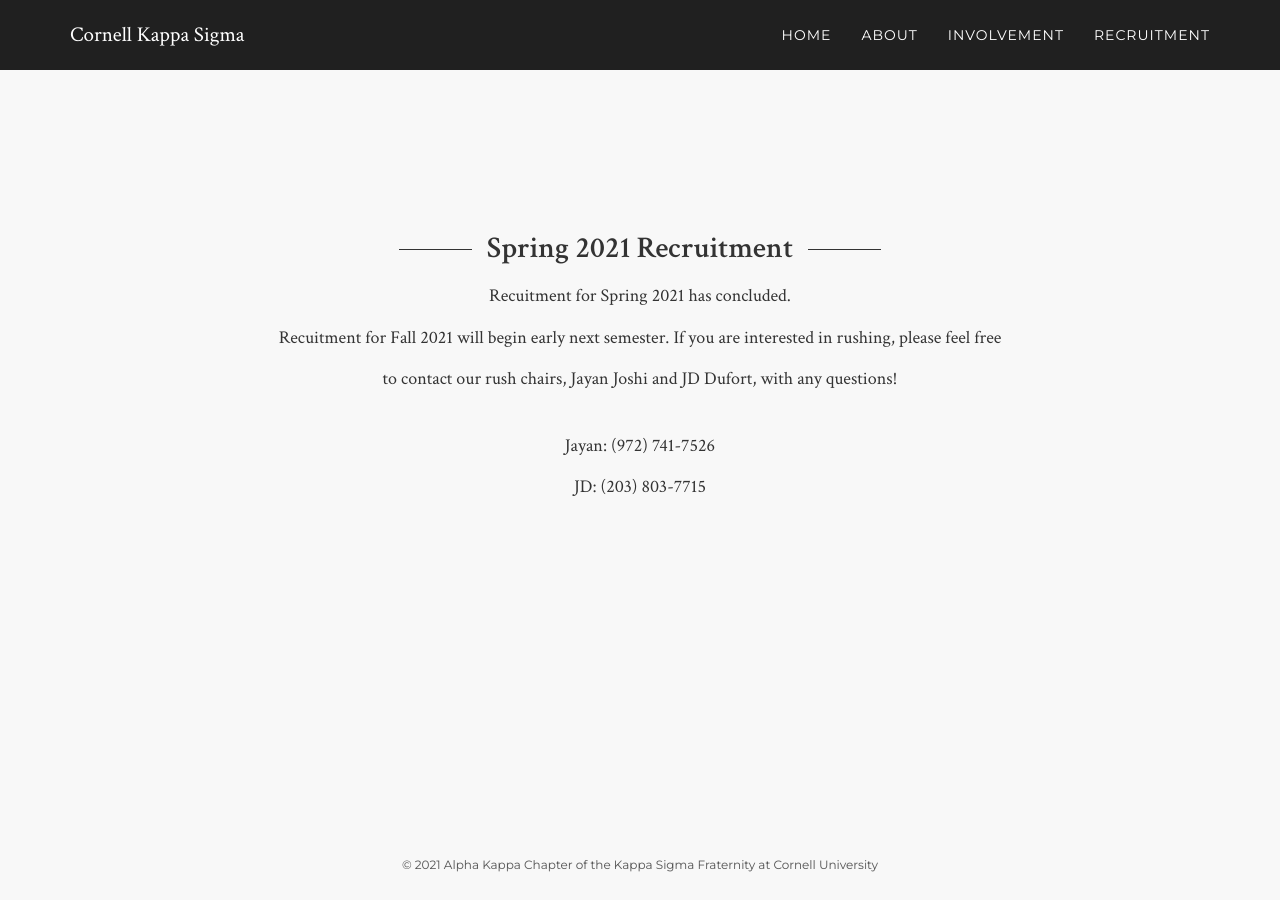
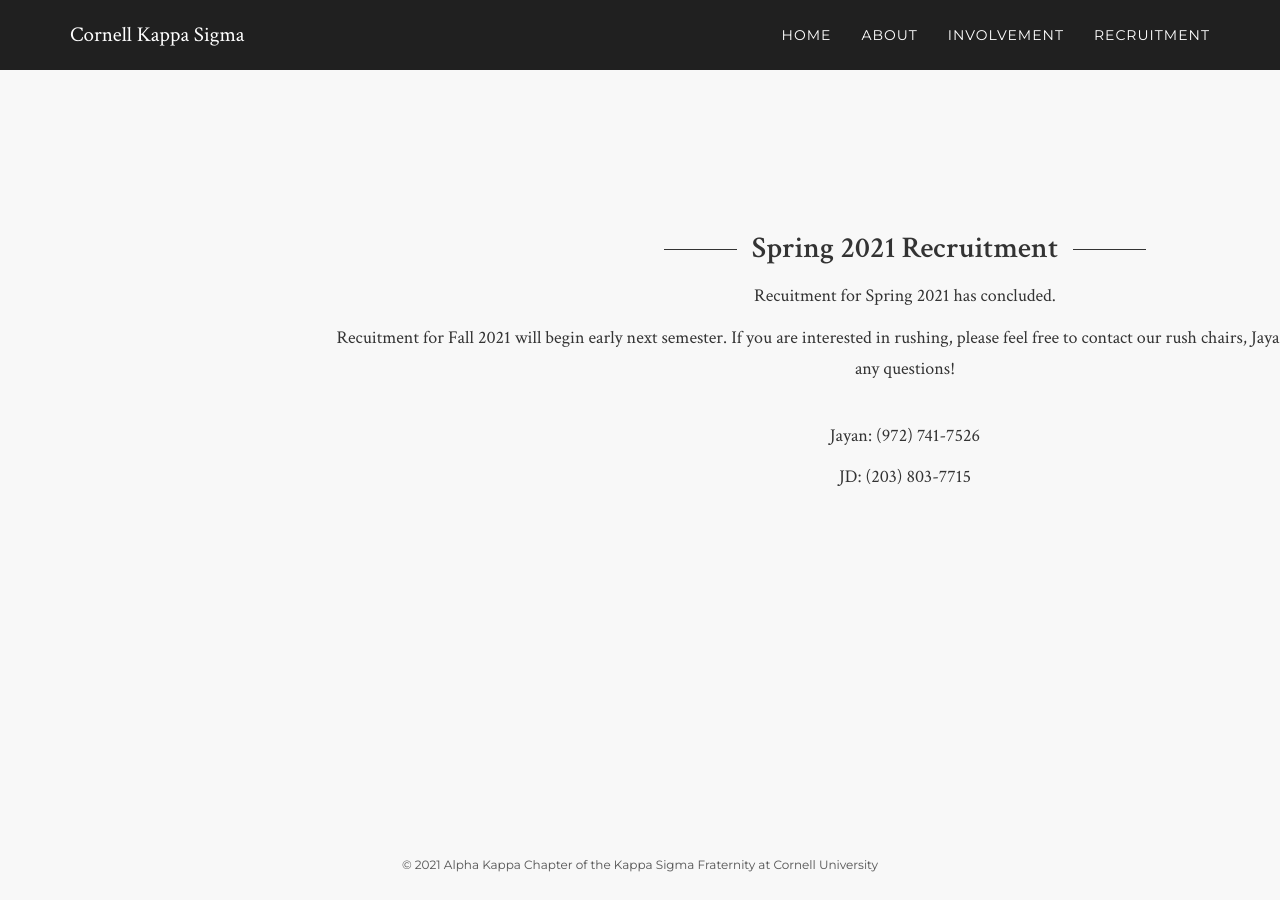
Before and after one commit to pjochillin/cornellkappasigma, a Jekyll site: the page built from recruitment/index.html, in a window 1280 px wide. Built offline with Jekyll 4.4.1, drawn with Linux system fonts in a browser that asks for light colours; nearby versions of some CDN libraries.

Commit message:
Recruitment

```diff
--- a/assets/css/style.scss
+++ b/assets/css/style.scss
@@ -256,6 +256,8 @@
   padding-top: 142px;
   text-align: center;
   font-family: Crimson Text;
+  margin-left: 25%;
+  margin-right: 25%;
 
   h3 {
     font-size: 30px;
--- a/recruitment/index.html
+++ b/recruitment/index.html
@@ -8,8 +8,7 @@
 			<h3>Spring 2021 Recruitment</h3>
 			<br>
 			<p style = 'font-size: 18px;'>Recuitment for Spring 2021 has concluded.</p>
-			<p style = 'font-size: 18px;'>Recuitment for Fall 2021 will begin early next semester. If you are interested in rushing, please feel free</p>
-			<p style = 'font-size: 18px;'>to contact our rush chairs, Jayan Joshi and JD Dufort, with any questions!</p>
+			<p style = 'font-size: 18px;'>Recuitment for Fall 2021 will begin early next semester. If you are interested in rushing, please feel free to contact our rush chairs, Jayan Joshi and JD Dufort, with any questions!</p>
 			<br>
 			<p style = 'font-size: 18px;'>Jayan: (972) 741-7526</p>
 			<p style = 'font-size: 18px;'>JD: (203) 803-7715</p>
```
